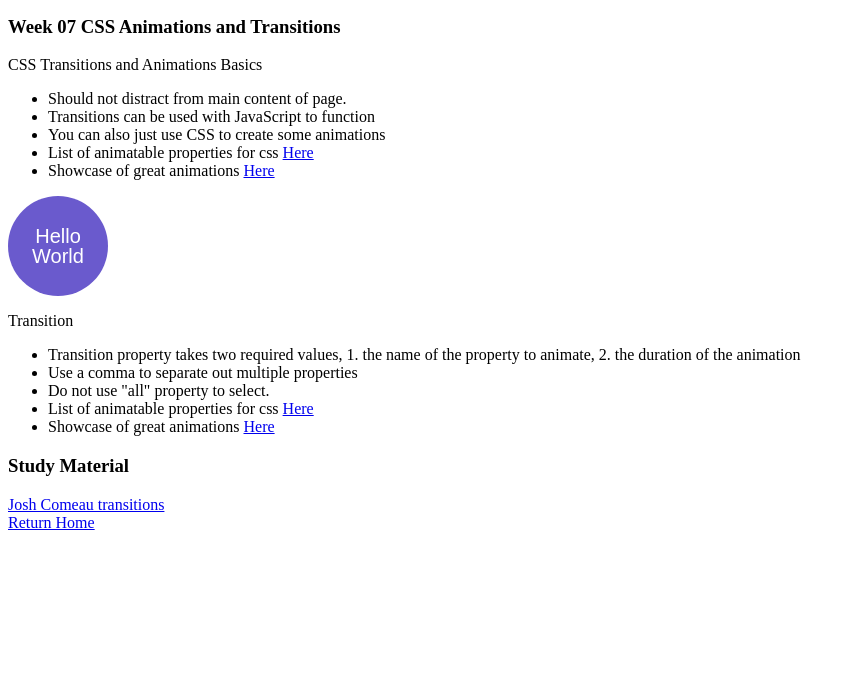
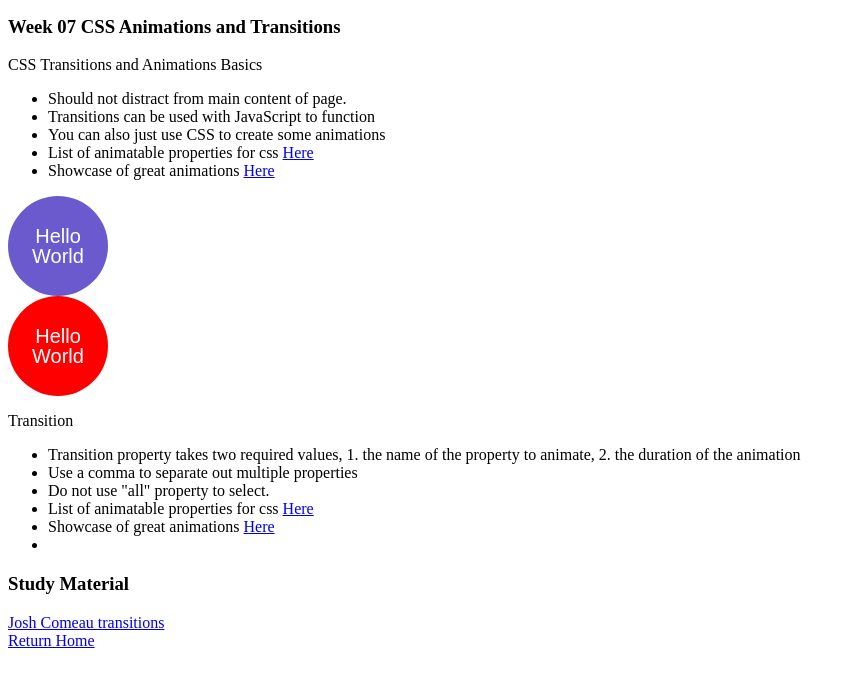
Before and after one commit to jdevi9/WDD331R, a plain HTML site: page reflections/week07.html in a window 1280 px wide. Shown: the part 101-788 px from the top of the page, without its empty margins (0-855 px from the left). Drawn offline with Linux system fonts and the light colour scheme.

Commit message:
updated week07

```diff
--- a/reflections/week07.html
+++ b/reflections/week07.html
@@ -21,6 +21,32 @@
         transform: scale(1.2);
         opacity: 0;
        }
+
+       .btn1 {
+
+        width: 100px;
+        height: 100px;
+        border-radius: 50%;
+        border: none;
+        background: red;
+        color: white;
+        font-size: 20px;
+        font-weight: 500;
+        line-height: 1;
+
+        }
+
+        .btn1 {
+        will-change: transform;
+        transition: transform 450ms;
+        }
+
+        .btn1:hover {
+        transition: transform 125ms;
+        transform: translateY(-10px);
+        }
+
+
     </style>
 </head>
 
@@ -52,6 +78,12 @@
         </button>
     </div>
 
+    <div>
+        <button class="btn1">
+            Hello World
+        </button>
+    </div>
+
     <div id="notes">
         <div class="noteblock">
             <p>Transition</p>
@@ -61,7 +93,7 @@
                 <li>Do not use "all" property to select.</li>
                 <li>List of animatable properties for css <a href="https://www.w3schools.com/cssref/css_animatable.php">Here</a></li>
                 <li>Showcase of great animations <a href="https://projects.verou.me/animatable/">Here</a></li>
-
+                <li></li>
             </ul>
         </div>
 
```
